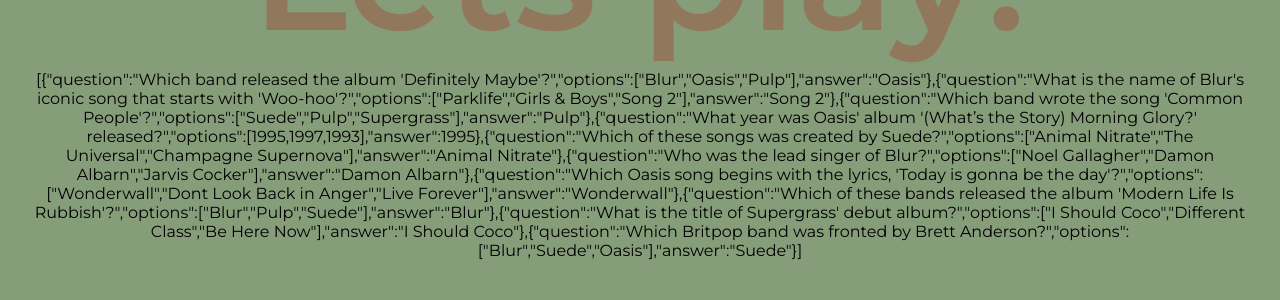
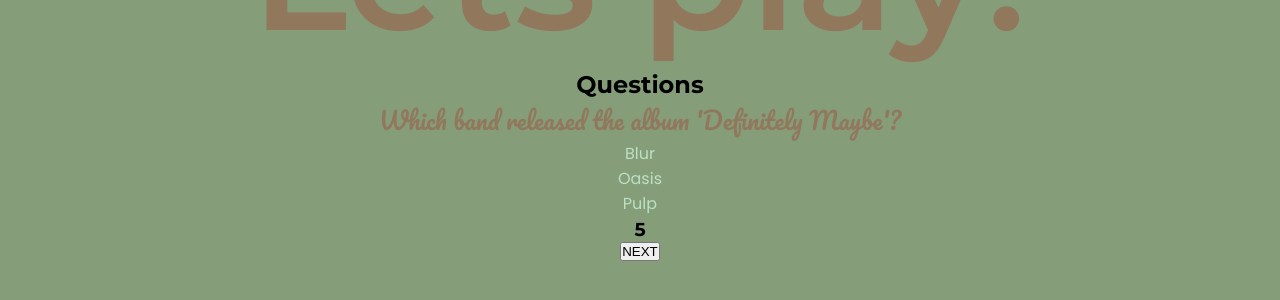
Before and after one commit to johannafalkenmark/Quiz, a React (Vite) app in the folder Quiz/: page / in a window 1280 px wide. Shown: the part 224-524 px from the top of the page. Built offline with nearby package versions, Linux system fonts and the light colour scheme.

Commit message:
set up functionality

```diff
--- a/Quiz/src/App.css
+++ b/Quiz/src/App.css
@@ -1,6 +1,5 @@
-@import url("https://fonts.googleapis.com/css2?family=Montserrat:ital,wght@0,100..900;1,100..900&display=swap");
+@import url("https://fonts.googleapis.com/css2?family=Archivo:ital,wght@0,100..900;1,100..900&family=Montserrat:ital,wght@0,100..900;1,100..900&family=Pacifico&family=Poppins:ital,wght@0,100;0,200;0,300;0,400;0,500;0,600;0,700;0,800;0,900;1,100;1,200;1,300;1,400;1,500;1,600;1,700;1,800;1,900&display=swap");
 
-@import url("https://fonts.googleapis.com/css2?family=Montserrat:ital,wght@0,100..900;1,100..900&family=Poppins:ital,wght@0,100;0,200;0,300;0,400;0,500;0,600;0,700;0,800;0,900;1,100;1,200;1,300;1,400;1,500;1,600;1,700;1,800;1,900&display=swap");
 
 #root {
   max-width: 1280px;
@@ -62,7 +61,7 @@
 }
 .question {
   color: var(--brown);
-  font-family: "Poppins";
+  font-family: "Pacifico";
   font-weight: normal;
   font-weight: 400;
   font-size: 24px;
@@ -77,7 +76,17 @@
   text-decoration: none;
   font-weight: 400;
 
-  &:hover {
-    color: var(--pink);
+
+}
+
+.option {
+ &:hover {
+    color: var(--beige);
   }
 }
+
+.hurry {
+  color: red;
+  font-size: 240px;
+  font-family: ;
+}
--- a/Quiz/src/App.jsx
+++ b/Quiz/src/App.jsx
@@ -7,6 +7,8 @@
 import CookieConsent from "react-cookie-consent";
 
 function App() {
+
+
   return (
     <>
       <div>
@@ -15,6 +17,7 @@
         <h1>Quiz</h1>
 
         <Game />
+
       </div>
     </>
   );
--- a/Quiz/src/components/Game.jsx
+++ b/Quiz/src/components/Game.jsx
@@ -1,7 +1,39 @@
 import { useEffect, useState } from "react";
+// const [namnPåVariabel, denEndaFunktionSomKanÄndrapåVariabel ] = useState(  initialaVärdetPåVariabeln  )
+  // useEffect( funktionSomKörs, listaAttLyssnaEfterSomInnehållerVärdenSomKanÄndras   );
+
 
 const Game = () => {
-  const [questions, setQuestions] = useState([]);
+  //State för att hämta frågor och svar. Börjar som tom array.
+  const [quizData, setQuizData] = useState([]);
+
+  //State för att ta ut frågorna en och en. Börjar på 0.
+  const [questionIndex, setQuestionIndex] = useState(0);
+
+  //State för poängställning
+  const [score, setScore] = useState(0);
+
+  //State för timer. Först tidkvar variabel sen metoden som kan ändra den. Börjar på 10(sek).
+  const [timeLeft, setTimeLeft] = useState(10);
+
+  //TIMER
+  useEffect(() => {
+    //om timeleft är mindre än 0 kalla på funktionen setquestionindex-med arg frågeindex+1.
+    //sätt sedan tillbaka
+    if (timeLeft === 0) {
+      setQuestionIndex(questionIndex + 1);
+      setTimeLeft(10);
+    }
+
+    if (timeLeft > 0) {
+      setTimeout(() => {
+        setTimeLeft(timeLeft - 1);
+      }, 1000);
+    }
+  }, [timeLeft]);
+
+
+
   const getQuestions = () => {
     fetch("Questions.json")
       .then((response) => {
@@ -9,25 +41,67 @@
         return response.json();
       })
       .then((data) => {
-        setQuestions(data);
+        setQuizData(data); // state-variabeln quizData blir data
       })
       .catch((err) => {
         console.log("rejected", err);
       });
   };
+
   useEffect(() => {
     getQuestions();
   }, []);
+  // En tom array betyder kör den bara en gång per livscykel
+
+
+  //Variabel som innehåller json filens array och viss arrayindex. Så att endast en fråga i taget kan visas.
+  const currentItem = quizData[questionIndex];
+
+  //så att den inte körs innan spelet dragit igång:
+  if (!currentItem) {
+    return null;
+  }
+
+  //Stämmer av arrayindex mot längden på arrayen i jsonfilen.
+  if (questionIndex >= quizData.length - 1) {
+    //visar poängen:
+    return <div>Your score is {score}</div>;
+  }
+
   return (
     <>
       <div className="play-text">Lets play!</div>
-      {JSON.stringify(questions)}
 
+      <h2>Questions</h2>
+      <div className="question">{currentItem.question}</div>
 
+      <ul className="optionslist">
+        {currentItem.options.map((option, index) => (
+          <li className="option" key={index}>
+            {option}
+          </li>
+        ))}
+      </ul>
+
+      {/* Om tiden är mindre än fyra sätts klassnamnet hurry annars time */}
+      <h3 className={timeLeft < 4 ? "hurry" : "time"}>{timeLeft}</h3>
+
+      <button
+        onClick={() => {
+          setTimeLeft(10);
+          setQuestionIndex(questionIndex + 1);
+        }}
+      >
+        NEXT
+      </button>
     </>
   );
 };
 
+//Testat börja sätta upp från lektion
+const ShowQuestion = () => {
+  return <></>;
+};
 
 export default Game;
 
```
Also changed, not shown: Quiz/src/components/ButtonNextQuestion.jsx (added, +12 -0 lines), Quiz/public/Questions.json (line endings or trailing spaces), Quiz/src/components/ButtonStartQuiz.jsx (deleted).
